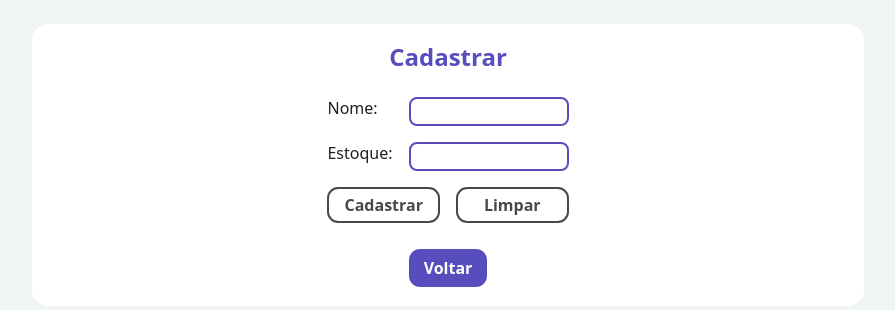
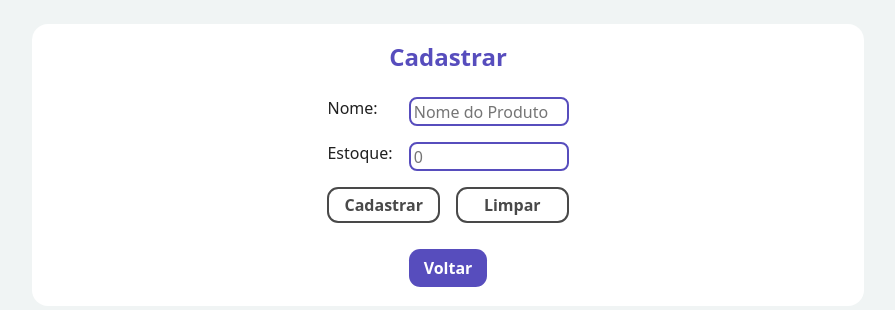
Before and after one commit to Chrb09/ProdutoBD-PW2, a PHP site: page /cadastrar.php in a window 1280 px wide. Shown: the part 223-533 px from the top of the page, without its empty margins (192-1087 px from the left). Run offline with PHP 8.4, Linux system fonts and the light colour scheme; some libraries are stand-ins or nearby versions.

Commit message:
ajustes input

```diff
--- a/cadastrar.php
+++ b/cadastrar.php
@@ -24,11 +24,11 @@
             <form name="formProduto" method="POST" action="">
                 <div class="linha">
                     <p>Nome:</p>
-                    <input name="txtnome" type="text">
+                    <input name="txtnome" type="text" maxlength="40" placeholder="Nome do Produto">
                 </div>
                 <div class="linha">
                     <p>Estoque:</p>
-                    <input name="txtestoq" type="text">
+                    <input name="txtestoq" type="number" max="999999999" maxlength="9" placeholder="0">
                 </div>
                 <div class="linha"><button name="enviar" type="submit" class="button-outline">Cadastrar</button>
                     <button name="limpar" type="reset" class="button-outline">Limpar</button>
```
Also changed, not shown: listar.php (+0 -26 lines).
